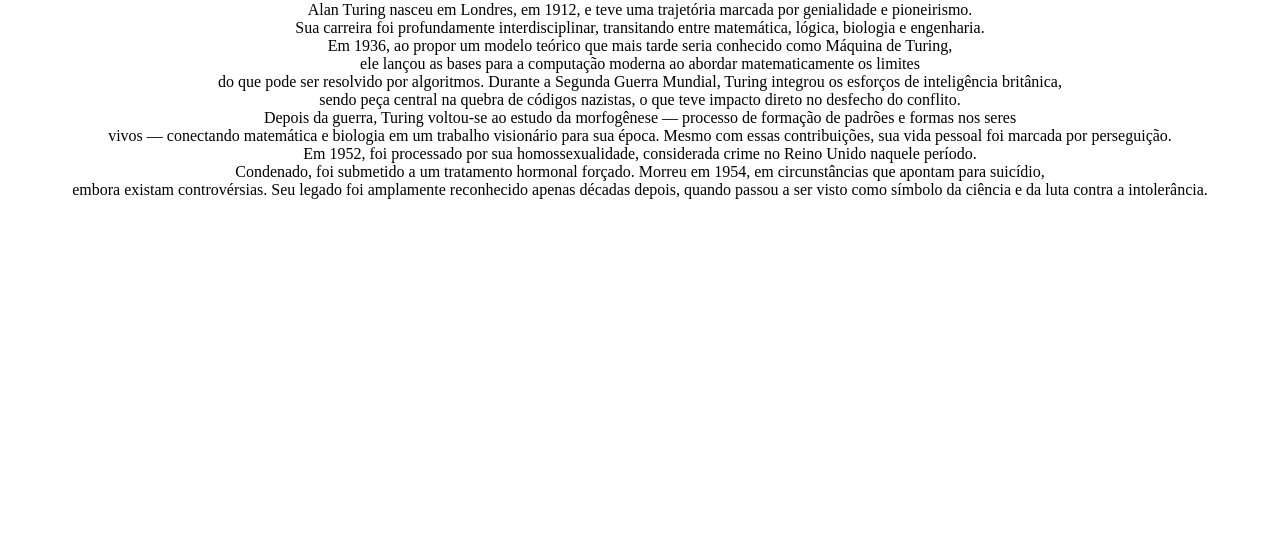
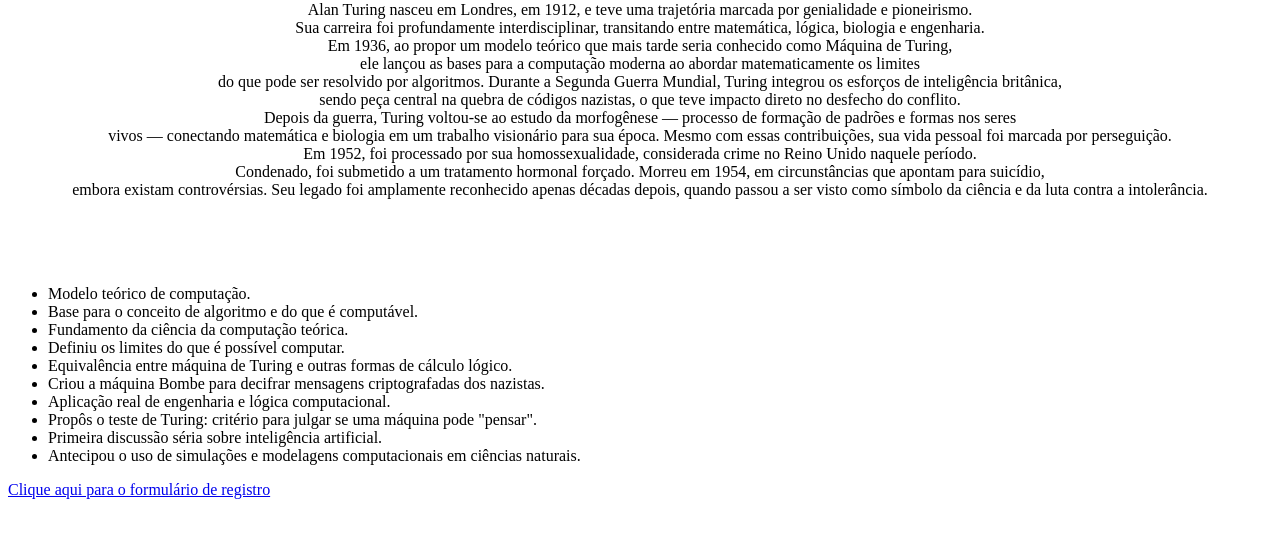
Before and after one commit to vitorz3/TrabalhoIDWdosGuri, a plain HTML site: page sobreturingofc.html in a window 1280 px wide. Shown: the part 79-616 px from the top of the page. Drawn offline with Linux system fonts and the light colour scheme.

Commit message:
Commitaasdas
asdfsadas

```diff
--- a/sobreturingofc.html
+++ b/sobreturingofc.html
@@ -12,7 +12,25 @@
            Durante a Segunda Guerra Mundial, Turing integrou os esforços de inteligência britânica,<br> sendo peça central na quebra de códigos nazistas, o que teve impacto direto no desfecho do conflito. <br> Depois da guerra, Turing voltou-se ao estudo da morfogênese — processo de formação de padrões e formas nos seres <br> vivos — conectando matemática e biologia em um trabalho visionário para sua época.
 
            Mesmo com essas contribuições, sua vida pessoal foi marcada por perseguição. <br> Em 1952, foi processado por sua homossexualidade, considerada crime no Reino Unido naquele período. <br> Condenado, foi submetido a um tratamento hormonal forçado. Morreu em 1954, em circunstâncias que apontam para suicídio, <br> embora existam controvérsias. Seu legado foi amplamente reconhecido apenas décadas depois, quando passou a ser visto como símbolo da ciência e da luta contra a intolerância.<p></center>
+            <br><br><br>
+    </p>
 
+    <p>
+            <ul>
+                <li>Modelo teórico de computação.</li>
+            <li>Base para o conceito de algoritmo e do que é computável.</li>
+            <li>Fundamento da ciência da computação teórica.</li>
+            <li>Definiu os limites do que é possível computar.</li>
+            <li>Equivalência entre máquina de Turing e outras formas de cálculo lógico.</li>
+            <li>Criou a máquina Bombe para decifrar mensagens criptografadas dos nazistas.</li>
+            <li>Aplicação real de engenharia e lógica computacional.</li>
+            <li>Propôs o teste de Turing: critério para julgar se uma máquina pode "pensar".</li>
+            <li>Primeira discussão séria sobre inteligência artificial.</li>
+            <li>Antecipou o uso de simulações e modelagens computacionais em ciências naturais.</li>
+        </ul>
     </p>
+
+    <a href="formulario.html">Clique aqui para o formulário de registro</a>
+
 </body>
 </html>
```
